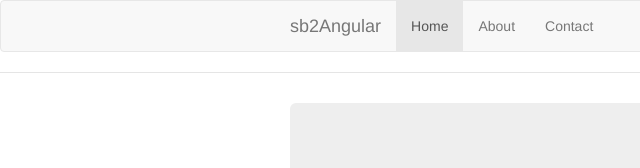
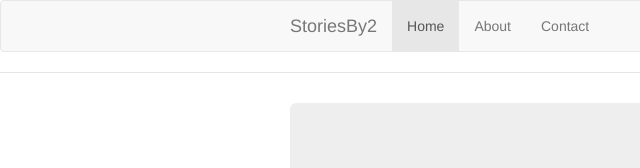
Before and after one commit to jm81/sb2-angular, a website: page app/index.html in a window 1280 px wide. Shown: the top 168 px of the page, 0-640 px from the left. Drawn offline with nearby package versions, Linux system fonts and the light colour scheme; some packages are replaced by stand-ins of ours; files that its build step writes are made by us from their sources.

Commit message:
Change app name

```diff
--- a/app/index.html
+++ b/app/index.html
@@ -15,7 +15,7 @@
     <link rel="stylesheet" href="styles/main.css">
     <!-- endbuild -->
   </head>
-  <body ng-app="sb2AngularApp">
+  <body ng-app="StoriesBy2">
     <!--[if lt IE 7]>
       <p class="browsehappy">You are using an <strong>outdated</strong> browser. Please <a href="http://browsehappy.com/">upgrade your browser</a> to improve your experience.</p>
     <![endif]-->
@@ -33,7 +33,7 @@
               <span class="icon-bar"></span>
             </button>
 
-            <a class="navbar-brand" href="#/">sb2Angular</a>
+            <a class="navbar-brand" href="#/">StoriesBy2</a>
           </div>
 
           <div class="collapse navbar-collapse" id="js-navbar-collapse">
--- a/app/scripts/app.js
+++ b/app/scripts/app.js
@@ -2,14 +2,14 @@
 
 /**
  * @ngdoc overview
- * @name sb2AngularApp
+ * @name StoriesBy2
  * @description
- * # sb2AngularApp
+ * # StoriesBy2
  *
  * Main module of the application.
  */
 angular
-  .module('sb2AngularApp', [
+  .module('StoriesBy2', [
     'ngRoute'
   ])
   .config(function ($routeProvider) {
--- a/app/scripts/controllers/about.js
+++ b/app/scripts/controllers/about.js
@@ -2,12 +2,12 @@
 
 /**
  * @ngdoc function
- * @name sb2AngularApp.controller:AboutCtrl
+ * @name StoriesBy2.controller:AboutCtrl
  * @description
  * # AboutCtrl
- * Controller of the sb2AngularApp
+ * Controller of the StoriesBy2 app
  */
-angular.module('sb2AngularApp')
+angular.module('StoriesBy2')
   .controller('AboutCtrl', function ($scope) {
     $scope.awesomeThings = [
       'HTML5 Boilerplate',
--- a/app/scripts/controllers/main.js
+++ b/app/scripts/controllers/main.js
@@ -2,12 +2,12 @@
 
 /**
  * @ngdoc function
- * @name sb2AngularApp.controller:MainCtrl
+ * @name StoriesBy2.controller:MainCtrl
  * @description
  * # MainCtrl
- * Controller of the sb2AngularApp
+ * Controller of the StoriesBy2 app
  */
-angular.module('sb2AngularApp')
+angular.module('StoriesBy2')
   .controller('MainCtrl', function ($scope) {
     $scope.awesomeThings = [
       'HTML5 Boilerplate',
--- a/bower.json
+++ b/bower.json
@@ -10,5 +10,5 @@
     "angular-mocks": "^1.3.0"
   },
   "appPath": "app",
-  "moduleName": "sb2AngularApp"
+  "moduleName": "StoriesBy2"
 }
```
Also changed, not shown: test/spec/controllers/about.js (+1 -1 lines), test/spec/controllers/main.js (+1 -1 lines).
